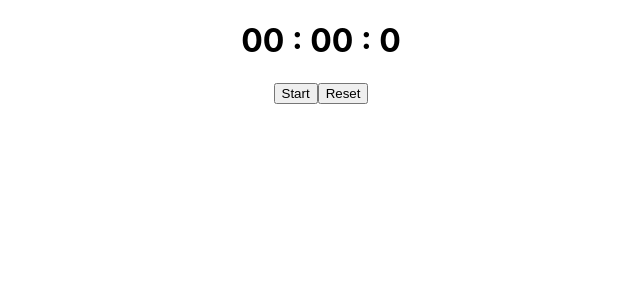
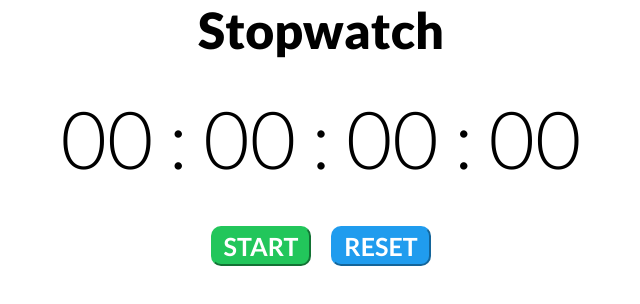
Before and after one commit to xim25/stopwatch-test, a React (Create React App) app: page / in a window 1280 px wide. Shown: the top 304 px of the page, without its empty margins (319-959 px from the left). Built offline with nearby package versions, Linux system fonts and the light colour scheme.

Commit message:
CSS done, all working

```diff
--- a/src/App.js
+++ b/src/App.js
@@ -1,5 +1,4 @@
 import React, { Component } from 'react';
-import logo from './logo.svg';
 import './App.css';
 import Stopwatch from './Components/Stopwatch';
 
--- a/src/Components/Stopwatch.js
+++ b/src/Components/Stopwatch.js
@@ -1,4 +1,5 @@
 import React, { Component } from 'react';
+import '../Stopwatch.css';
 
 class Stopwatch extends Component {
     constructor() {
@@ -50,15 +51,24 @@ class Stopwatch extends Component {
         let minutes = this.getMinutes().toString();
         let seconds = this.getSeconds().toString();
         let milliseconds = this.getMilliseconds().toString();
+        let hours = this.getHour().toString();
 
         if(minutes.length < 2){
             minutes = '0' + minutes;
           }
-      if(seconds.length < 2){
+        if(seconds.length < 2){
             seconds = '0' + seconds;
           }
 
-      return minutes + ' : ' + seconds + ' : ' + milliseconds
+        if(milliseconds.length < 2){
+            milliseconds = '0' + milliseconds;
+          }
+
+        if(hours.length < 2){
+            hours = '0' + hours;
+          }
+
+      return hours + ' : ' + minutes + ' : ' + seconds + ' : ' + milliseconds
     }
 
     getMilliseconds() {
@@ -70,29 +80,34 @@ class Stopwatch extends Component {
     }
 
     getMinutes() {
-        return Math.floor(this.state.currentTime/6000);
+        return Math.floor(this.state.currentTime / 6000);
+    }
+
+    getHour() {
+        return Math.floor(this.state.currentTime / 360000);
     }
 
     render(){
         return(
-            <div>
-                <div>
-                    <h1>{this.formattedTime()}</h1>
+            <div className="wraper">
+                <div className="timer">
+                    <h1>Stopwatch</h1>
+                    <p>{this.formattedTime()}</p>
 
-                    {(this.state.status == false
-          ? <button onClick={this.handleStart}>Start</button>
-          : <button onClick={this.handleStop}>Stop</button>
+                    {(this.state.status === false
+          ? <button className="button start" onClick={this.handleStart}>START</button>
+          : <button className="button stop" onClick={this.handleStop}>STOP</button>
         )}
 
-                    {(this.state.status == false
-          ? <button onClick={this.handleReset}>Reset</button>
-          : <button onClick={this.handleLap}>Lap</button>
+                    {(this.state.status === false
+          ? <button className="button reset" onClick={this.handleReset}>RESET</button>
+          : <button className="button lap"onClick={this.handleLap}>LAP</button>
         )}
                 </div>
-                <div>
+                <div className="list">
                     <ul>
                         {this.state.laps.map((lap, i) =>
-                            <li><b>LAP {i + 1}</b>—{lap}</li>    )
+                            <li><b>LAP {i + 1}</b> — {lap}</li>)
                         }
                     </ul>
                 </div>
--- /dev/null
+++ b/src/Stopwatch.css
@@ -0,0 +1,59 @@
+@import url('https://fonts.googleapis.com/css?family=Lato:300,400,700,900');
+
+*{
+    margin: 0;
+    padding: 0;
+    box-sizing: border-box;
+    background-color: #fff;
+    font-family: 'Lato', sans-serif;
+}
+
+h1{
+    font-size: 50px;
+    font-weight: 900;
+    margin-bottom: 30px;
+}
+
+p{
+    font-size: 80px;
+    font-weight: 300;
+    margin-bottom: 30px;
+}
+
+ul{
+    list-style: none;
+    font-size: 30px;
+}
+
+
+.button{
+    width: 100px;
+    height: 40px;
+    border-radius: 10px;
+    border-color: #22c65b;
+    background-color: #22c65b;
+    font-size: 25px;
+    font-weight: 700;
+    color: #fff;
+    margin: 10px;
+}
+
+.start{
+    border-color: #22c65b;
+    background-color: #22c65b;
+}
+
+.reset{
+    border-color: #209cee;
+    background-color: #209cee;
+}
+
+.stop{
+    border-color: #ff3860;
+    background-color: #ff3860;
+}
+
+.lap{
+    border-color: #00d1b2;
+    background-color: #00d1b2;
+}
```
